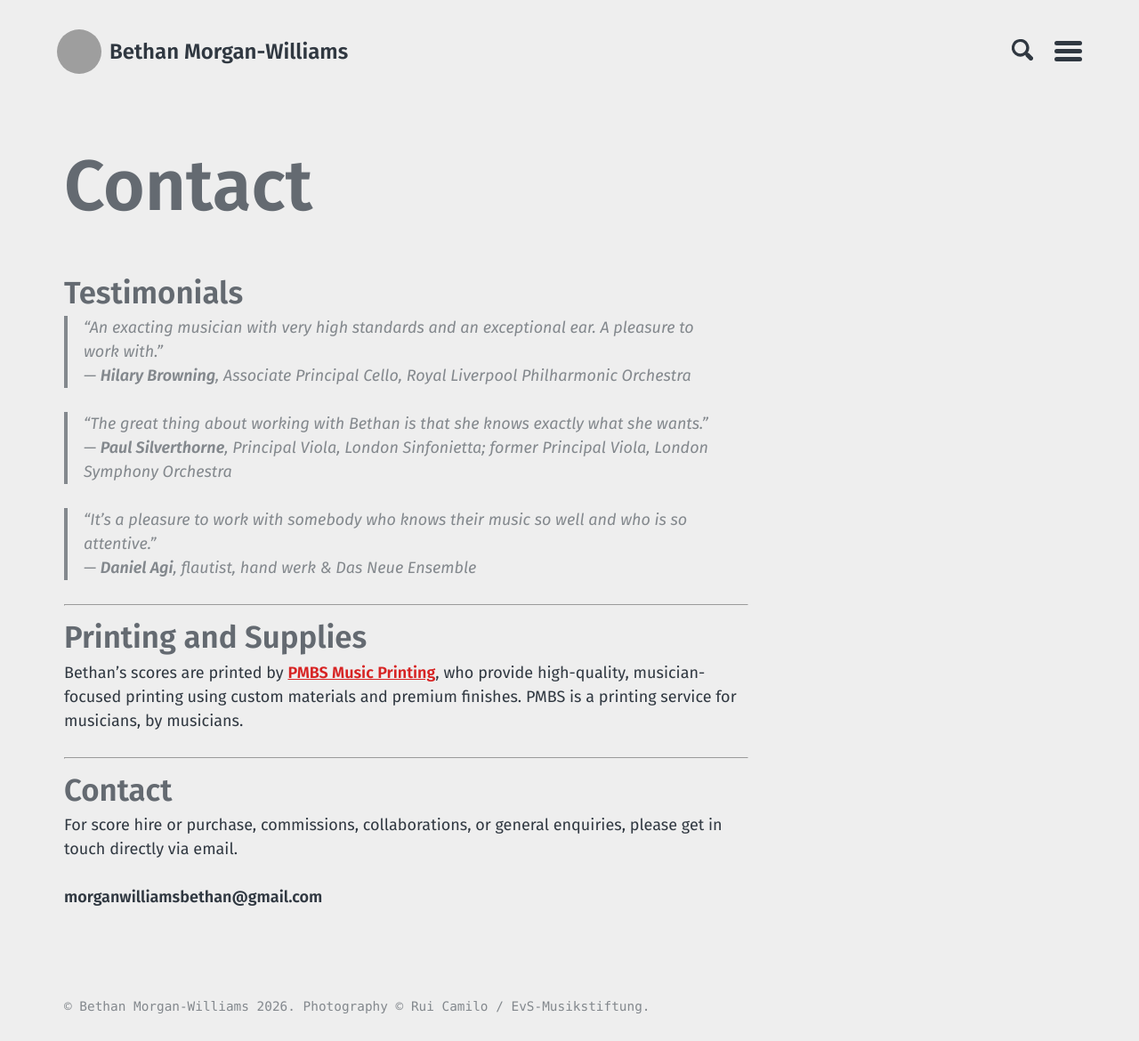
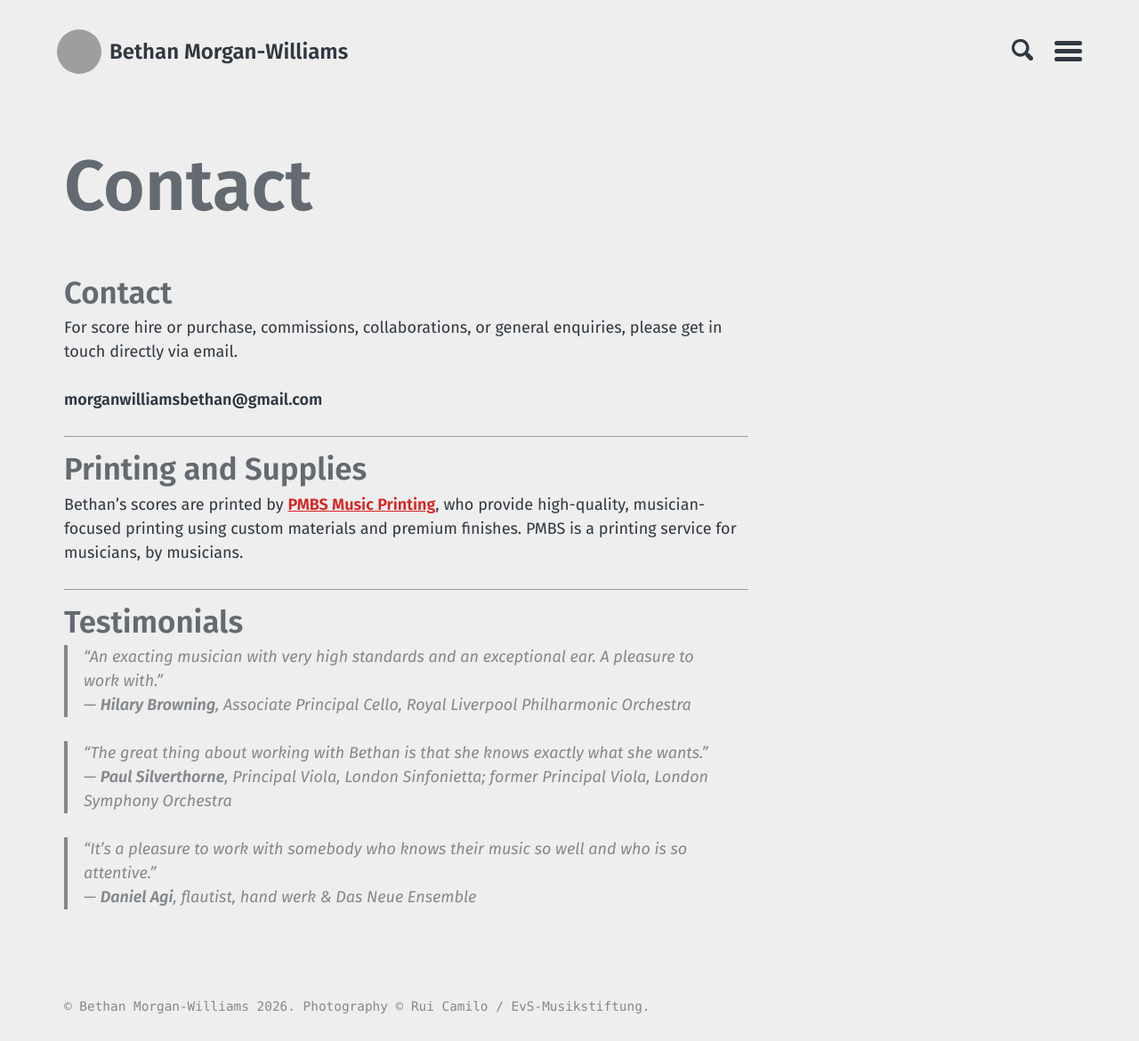
Before and after one commit to morganwilliamsb/website, a Jekyll site: the page built from contact.md, in a window 1280 px wide. Shown: the whole page at 89% size. Built offline with Jekyll 4.4.1, drawn with Linux system fonts in a browser that asks for light colours; part of the change alters nothing that is shown; grey boxes are pictures that could not be loaded.

```diff
--- a/contact.md
+++ b/contact.md
@@ -1,6 +1,20 @@
 ---
 title: "Contact"
 layout: page
+---
+
+## Contact
+
+For score hire or purchase, commissions, collaborations, or general enquiries, please get in touch directly via email.
+
+**morganwilliamsbethan@gmail.com**
+
+---
+
+## Printing and Supplies
+
+Bethan’s scores are printed by **[PMBS Music Printing](https://www.musicprinting.co.uk)**, who provide high-quality, musician-focused printing using custom materials and premium finishes. PMBS is a printing service for musicians, by musicians.
+
 ---
 
 ## Testimonials
@@ -13,17 +27,3 @@ layout: page
 
 > “It’s a pleasure to work with somebody who knows their music so well and who is so attentive.”
 > — **Daniel Agi**, flautist, hand werk & Das Neue Ensemble
-
----
-
-## Printing and Supplies
-
-Bethan’s scores are printed by **[PMBS Music Printing](https://www.musicprinting.co.uk)**, who provide high-quality, musician-focused printing using custom materials and premium finishes. PMBS is a printing service for musicians, by musicians.
-
----
-
-## Contact
-
-For score hire or purchase, commissions, collaborations, or general enquiries, please get in touch directly via email.
-
-**morganwilliamsbethan@gmail.com**
```
